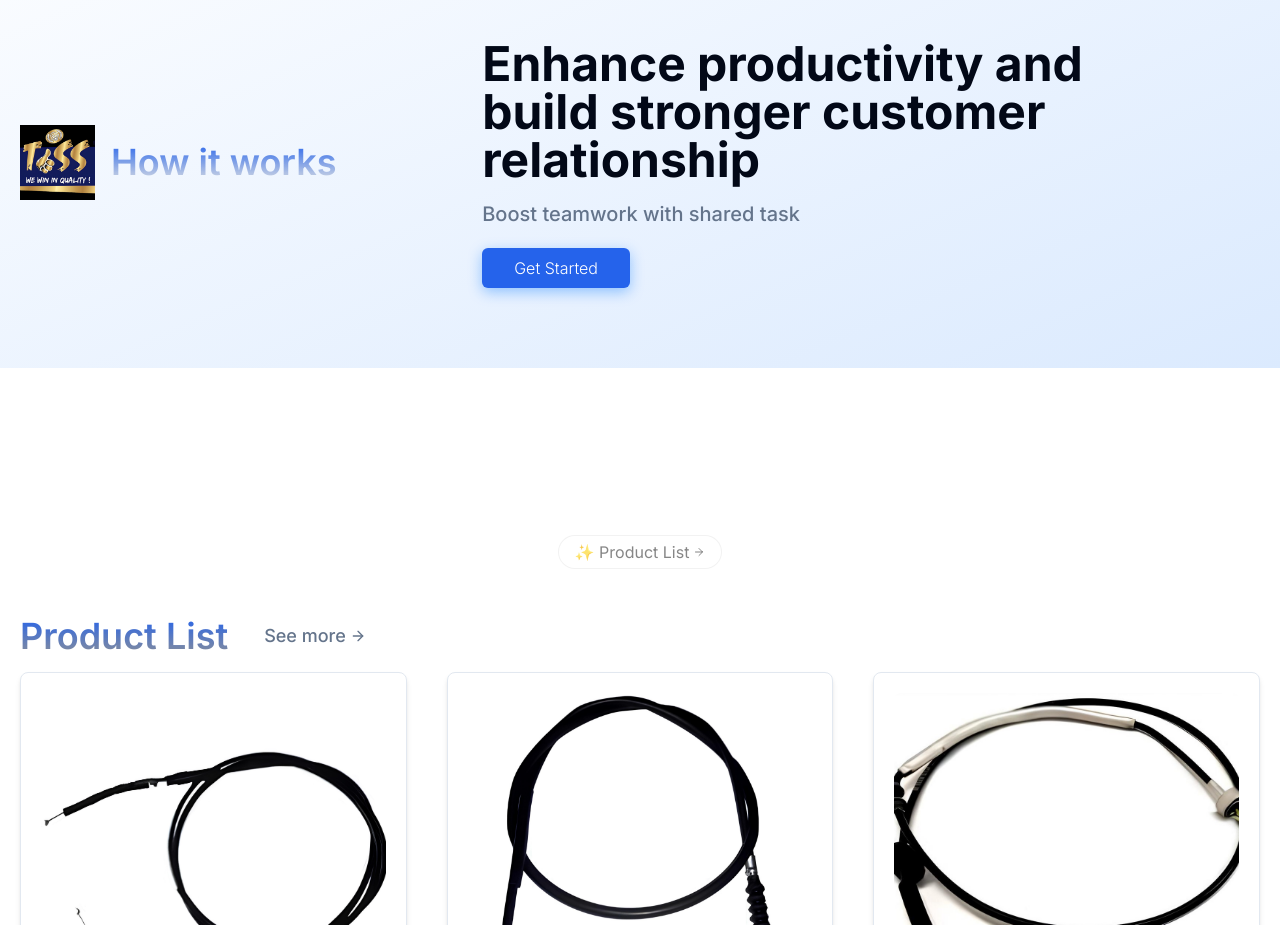
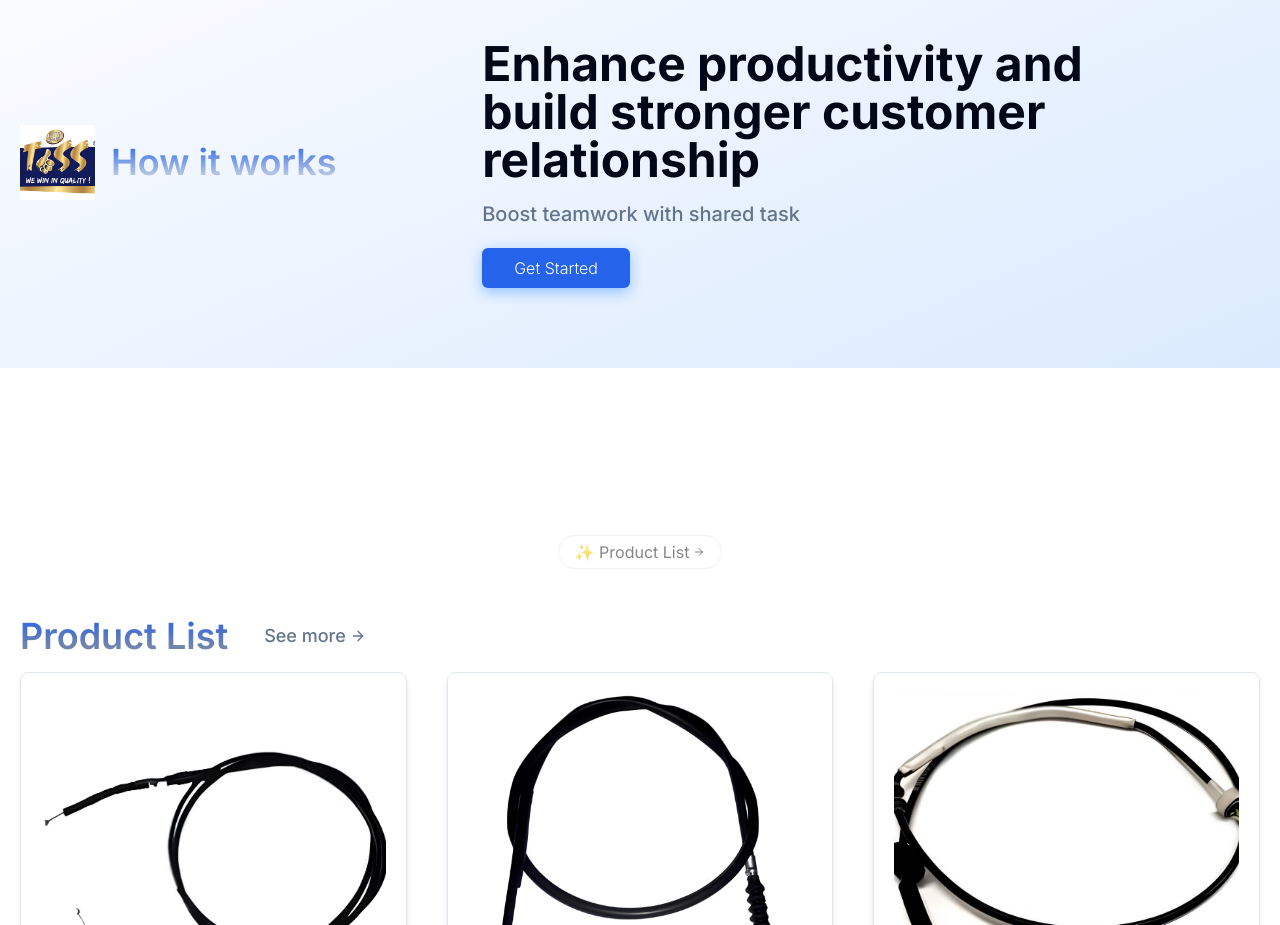
Before and after one commit to darshit890/crosscables, a Next.js app: page / in a window 1280 px wide. Shown: the part 980-1905 px from the top of the page. Built offline with nearby package versions, Linux system fonts and the light colour scheme.

Commit message:
modified:   components/AboutUs.tsx

```diff
--- a/components/AboutUs.tsx
+++ b/components/AboutUs.tsx
@@ -36,7 +36,7 @@ const AboutUs = () => {
               isVisible ? "opacity-100 translate-x-0" : "opacity-0 -translate-x-full"
             )}
           >
-            <Image src={"/logo2.jpg"} alt="" width={50} height={50} className="w-12 h-12 sm:w-[75px] sm:h-[75px]" />
+            <Image src={"/logo1.jpg"} alt="" width={50} height={50} className="w-12 h-12 sm:w-[75px] sm:h-[75px]" />
             <span className="pointer-events-none max-w-xl whitespace-pre-wrap bg-gradient-to-b from-primary to-gray-300/80 bg-clip-text text-center text-2xl sm:text-4xl font-semibold leading-none text-transparent dark:from-white dark:to-slate-900/10">
               How it works
             </span>
```
